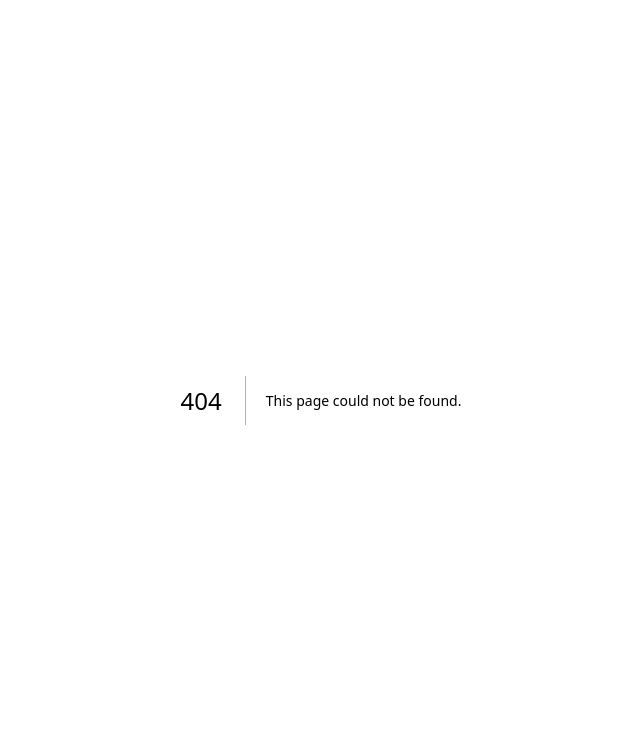
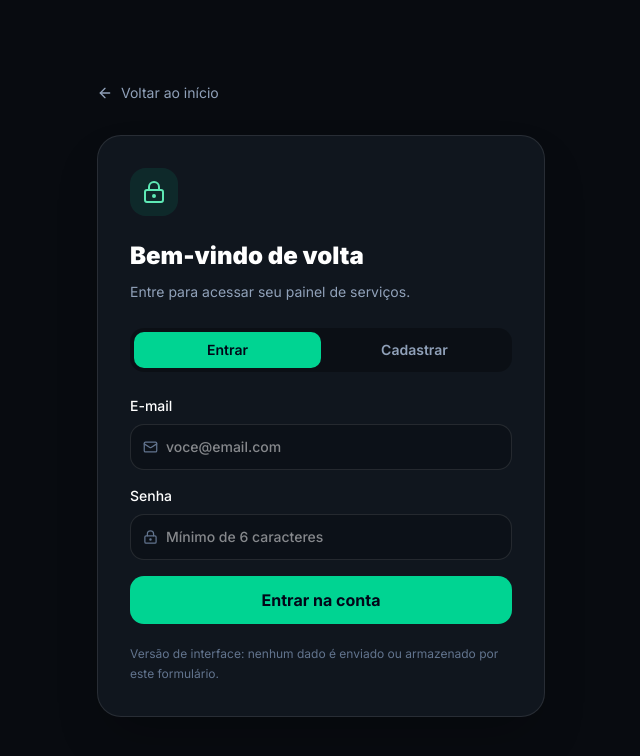
Before and after one commit to djpankozzo00-wq/v0-chave-pix-para-pagamento, a Next.js app: page /login in a window 1280 px wide. Before the commit this address had no page. Shown: the top 756 px of the page, without its empty margins (319-959 px from the left). Built offline with nearby package versions, Linux system fonts and the light colour scheme.

Commit message:
Add login and registration interface

```diff
--- /dev/null
+++ b/app/login/page.tsx
@@ -0,0 +1,32 @@
+"use client"
+
+import Link from "next/link"
+import { useState } from "react"
+import { ArrowLeft, LockKeyhole, Mail, UserRound } from "lucide-react"
+
+export default function LoginPage() {
+  const [mode, setMode] = useState<"login" | "register">("login")
+  const [notice, setNotice] = useState("")
+  return <main className="flex min-h-screen items-center justify-center bg-[#080b10] px-4 py-10 text-white">
+    <div className="w-full max-w-md">
+      <Link href="/" className="mb-8 inline-flex items-center gap-2 text-sm text-slate-400 hover:text-white"><ArrowLeft className="h-4 w-4" /> Voltar ao início</Link>
+      <div className="rounded-3xl border border-white/10 bg-[#10161e] p-6 shadow-2xl sm:p-8">
+        <div className="mb-6 flex h-12 w-12 items-center justify-center rounded-2xl bg-emerald-400/10 text-emerald-300"><LockKeyhole className="h-6 w-6" /></div>
+        <h1 className="text-2xl font-black">{mode === "login" ? "Bem-vindo de volta" : "Crie sua conta"}</h1>
+        <p className="mt-2 text-sm leading-6 text-slate-400">{mode === "login" ? "Entre para acessar seu painel de serviços." : "Cadastre-se para organizar seus pedidos e saldo."}</p>
+        <div className="mt-6 grid grid-cols-2 rounded-xl bg-black/30 p-1 text-sm">
+          <button onClick={() => { setMode("login"); setNotice("") }} className={`rounded-lg px-3 py-2 font-semibold ${mode === "login" ? "bg-emerald-400 text-slate-950" : "text-slate-400"}`}>Entrar</button>
+          <button onClick={() => { setMode("register"); setNotice("") }} className={`rounded-lg px-3 py-2 font-semibold ${mode === "register" ? "bg-emerald-400 text-slate-950" : "text-slate-400"}`}>Cadastrar</button>
+        </div>
+        <form className="mt-6 space-y-4" onSubmit={(e) => { e.preventDefault(); setNotice("Esta é a interface inicial. O login real será ativado quando conectarmos um backend seguro.") }}>
+          {mode === "register" && <label className="block text-sm font-medium">Nome completo<div className="mt-2 flex items-center gap-2 rounded-xl border border-white/10 bg-black/20 px-3"><UserRound className="h-4 w-4 text-slate-500" /><input required autoComplete="name" className="w-full bg-transparent py-3 outline-none" placeholder="Seu nome" /></div></label>}
+          <label className="block text-sm font-medium">E-mail<div className="mt-2 flex items-center gap-2 rounded-xl border border-white/10 bg-black/20 px-3"><Mail className="h-4 w-4 text-slate-500" /><input required type="email" autoComplete="email" className="w-full bg-transparent py-3 outline-none" placeholder="voce@email.com" /></div></label>
+          <label className="block text-sm font-medium">Senha<div className="mt-2 flex items-center gap-2 rounded-xl border border-white/10 bg-black/20 px-3"><LockKeyhole className="h-4 w-4 text-slate-500" /><input required minLength={6} type="password" autoComplete={mode === "login" ? "current-password" : "new-password"} className="w-full bg-transparent py-3 outline-none" placeholder="Mínimo de 6 caracteres" /></div></label>
+          <button className="w-full rounded-xl bg-emerald-400 px-4 py-3 font-bold text-slate-950 transition hover:bg-emerald-300">{mode === "login" ? "Entrar na conta" : "Criar conta"}</button>
+        </form>
+        {notice && <p role="status" className="mt-4 rounded-xl border border-amber-400/20 bg-amber-400/10 p-3 text-sm leading-5 text-amber-200">{notice}</p>}
+        <p className="mt-5 text-xs leading-5 text-slate-500">Versão de interface: nenhum dado é enviado ou armazenado por este formulário.</p>
+      </div>
+    </div>
+  </main>
+}
```
